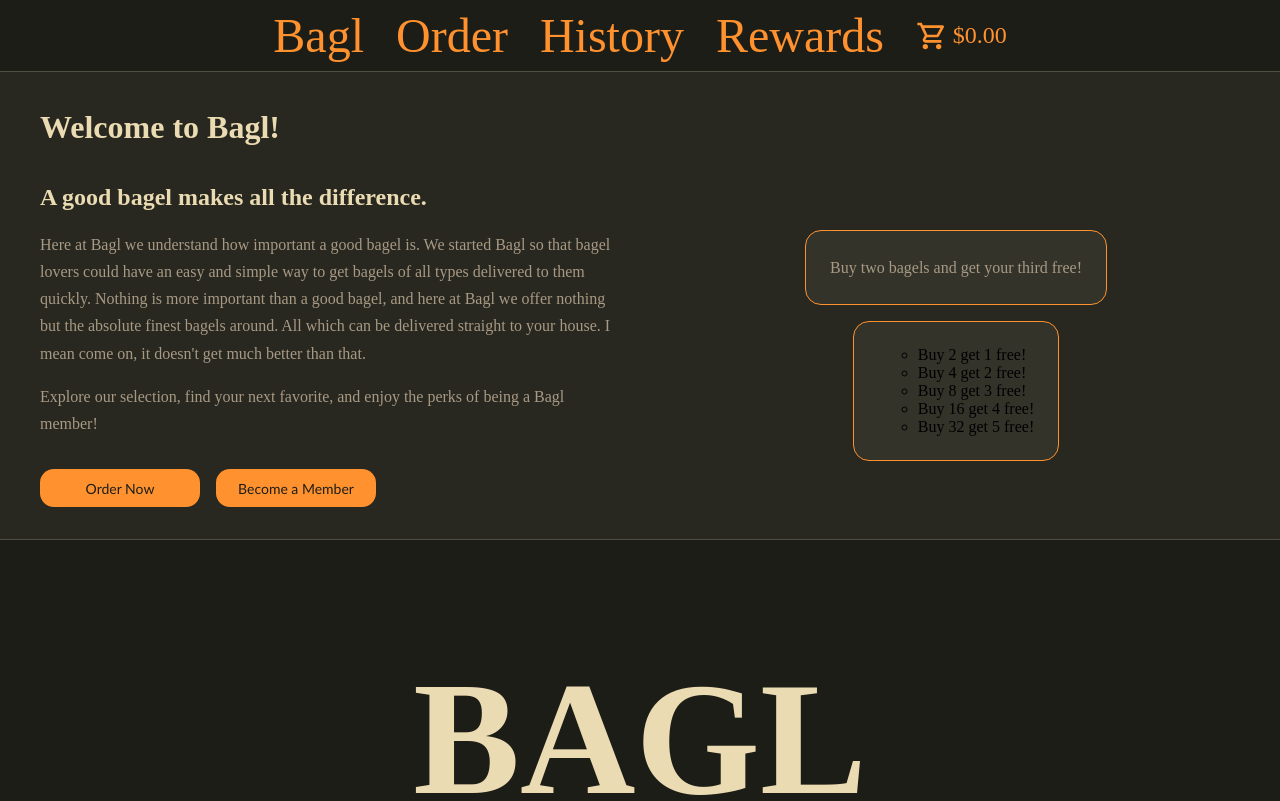
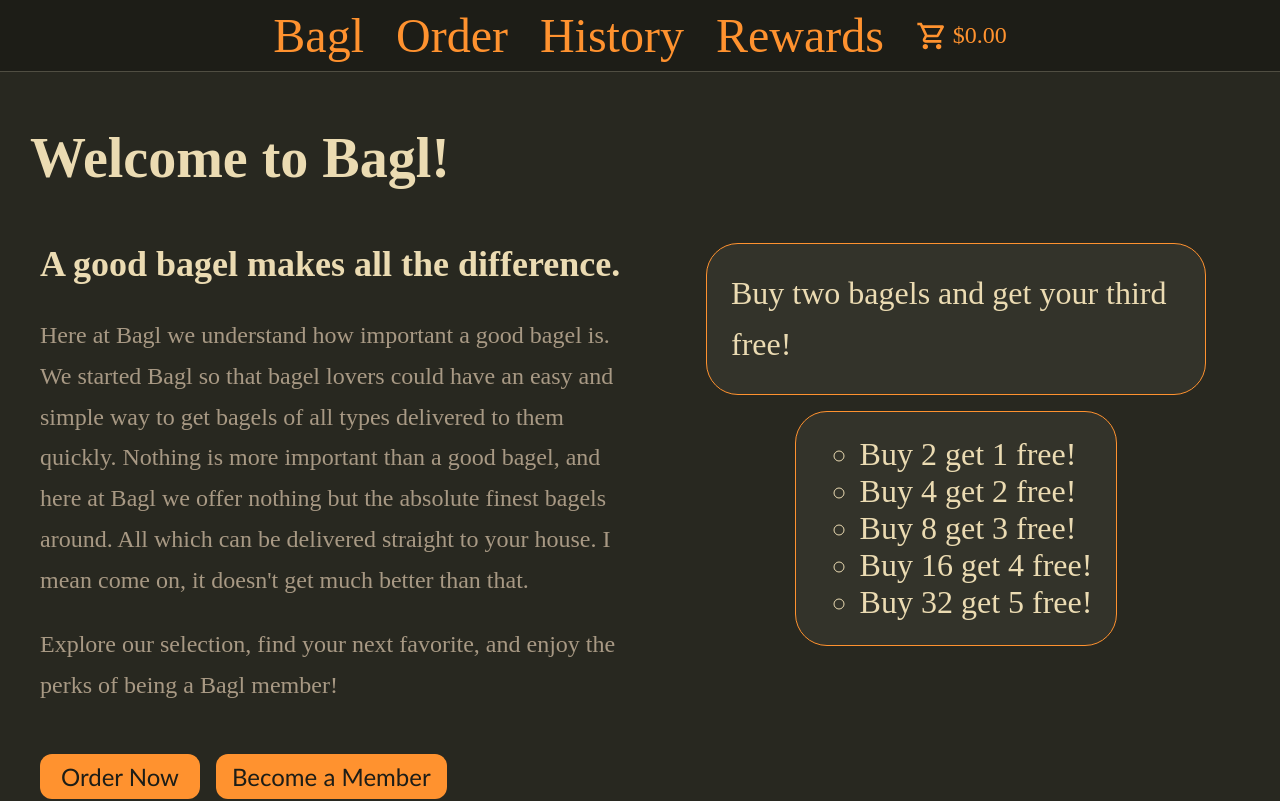
Before and after one commit to AndrewRoddy/HIC-Project-1, a SvelteKit app: page / in a window 1280 px wide. Shown: the top 801 px of the page. Built offline with nearby package versions, Linux system fonts and the light colour scheme.

Commit message:
Updated CSS

```diff
--- a/src/routes/+page.svelte
+++ b/src/routes/+page.svelte
@@ -55,7 +55,9 @@
   .page-header {
     color: var(--text);
     text-align: left;
-    padding-left: 0.75em;
+    padding-left: 0.25em;
+    font-size: 3.5em;
+
   }
 
   .home {
@@ -70,13 +72,14 @@
   .mission {
     min-width: 0;
     color: var(--text);
+    font-size: 1.5em;
   }
 
   .membership {
     width: 100%;
     max-width: 800px;
     justify-self: center;
-    align-self: center;
+    align-self: start;
   }
 
   h2 {
@@ -98,6 +101,7 @@
     list-style: none;
     margin: 0;
     padding: 0;
+    color: var(--text);
   }
 
   .perk {
@@ -106,7 +110,9 @@
     padding: 24px;
     background-color: var(--surface);
     border: 1px solid var(--accent);
+    color: var(--text);
     border-radius: 1em;
+    font-size: 2em;
   }
 
   .perk h3 {
@@ -116,7 +122,7 @@
   .perk p{
     margin: 0;
     line-height: 1.6;
-    color: var(--text-muted);
+    color: var(--text);
   }
 
   .actions {
@@ -137,7 +143,7 @@
     min-height: 38px;
     padding: 8px 16px;
     border: none;
-    border-radius: 1em;
+    border-radius: .5em;
     background-color: var(--accent);
     color: var(--bg-deep);
     text-align: center;
@@ -146,7 +152,7 @@
     font-family:
       'Trebuchet MS', 'Lucida Sans Unicode',
       'Lucida Grande', 'Lucida Sans', Arial, sans-serif;
-    font-size: 0.875rem;
+    font-size: 1em;
   }
 
   .action-button:hover{
--- a/src/routes/rewards/+page.svelte
+++ b/src/routes/rewards/+page.svelte
@@ -120,7 +120,7 @@
 
   label {
     display: block;
-    font-size: 1.4em;
+    font-size: 1.3em;
     margin-bottom: 0.5em;
   }
 
```
